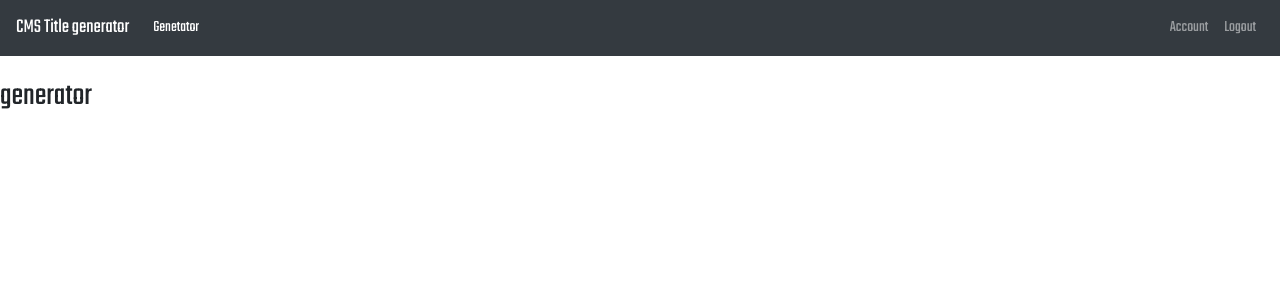
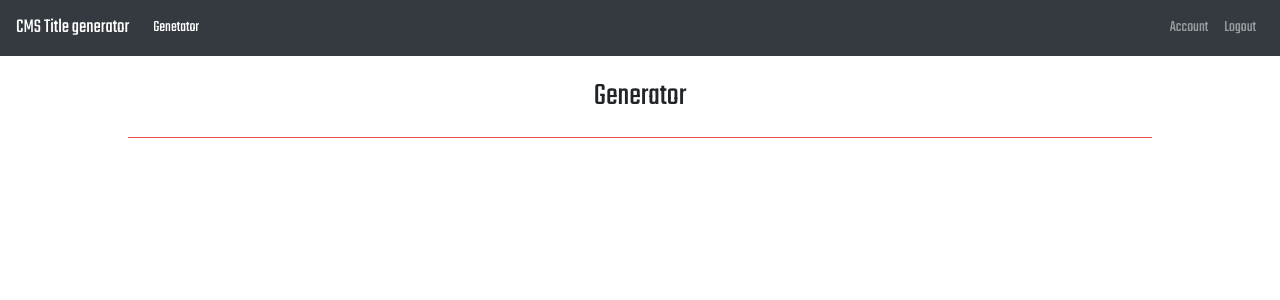
Before and after one commit to DevWichrowski/CMS-title-generator, a React (Create React App) app: page / in a window 1280 px wide. Shown: the top 300 px of the page. Built offline with nearby package versions, Linux system fonts and the light colour scheme.

Commit message:
Add <h1> and hr to title generator

```diff
--- a/src/components/Dashboard/TitleGenerator/TitleGenerator.js
+++ b/src/components/Dashboard/TitleGenerator/TitleGenerator.js
@@ -1,19 +1,21 @@
-import React, { Component } from 'react'
+import React, { Component } from 'react';
 import { connect } from 'react-redux';
 import { getLoginStatus } from '../../../store/selectors/users.selectors';
+import './TitleGenerator.scss';
 
 class TitleGenerator extends Component {
-  render() {
-    return (
-      <div>
-        <h1>generator</h1>
-      </div>
-    )
-  }
+	render() {
+		return (
+			<div className="title-generator">
+				<h1>Generator</h1>
+        <hr />
+			</div>
+		);
+	}
 }
 
 const mapStateToProps = (state) => ({
 	loggedIn: getLoginStatus(state)
 });
 
-export default connect(mapStateToProps, null)(TitleGenerator)
+export default connect(mapStateToProps, null)(TitleGenerator);
--- /dev/null
+++ b/src/components/Dashboard/TitleGenerator/TitleGenerator.scss
@@ -0,0 +1,12 @@
+.title-generator {
+    width: 100%;
+
+    h1 {
+        text-align: center;
+    }
+
+    hr {
+        width: 80%;
+        background-color: rgba(255, 0, 0, 0.63);
+    }
+}
```
